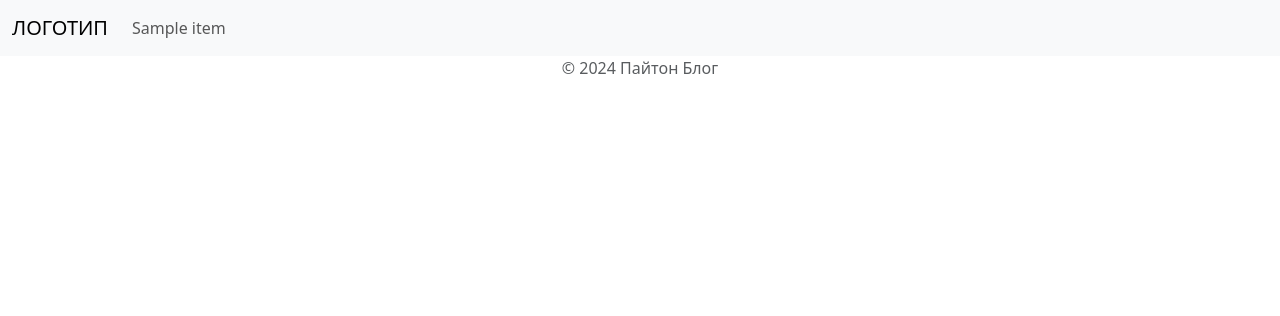
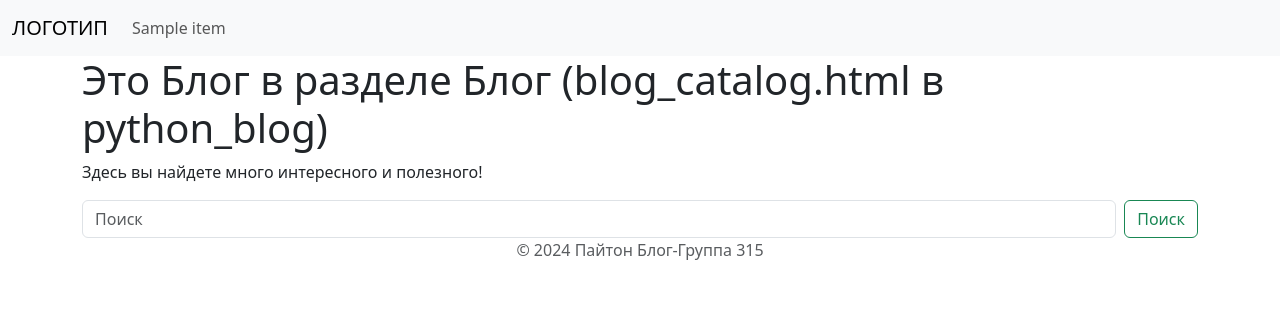
Before and after one commit to phk70/dj, a Django app: template python_blog/templates/python_blog/blog_catalog.html in a window 1280 px wide. Shown: the top 316 px of the page. Run offline with Django 5.2, Linux system fonts and the light colour scheme; the template is opened without the code that fills it: most values are stand-ins (such as "Sample title", 1, 10 or a date in 2020).

Commit message:
чуток перределал base в lock script, добавил хедер футкр и нав html пока пустые

```diff
--- a/python_blog/templates/python_blog/blog_catalog.html
+++ b/python_blog/templates/python_blog/blog_catalog.html
@@ -1,7 +1,12 @@
-{% extends "base.html" %} {% block title %}Блог{% endblock %} {% block content
-%}
-<h1>Это блог!</h1>
+{% extends "base.html" %}
+
+{% block title %}Блог{% endblock %}
+
+{% block content %}
+<h1>Это Блог в разделе Блог (blog_catalog.html в python_blog)</h1>
 <p>Здесь вы найдете много интересного и полезного!</p>
+
+{% comment %} Создаем строку поиска {% endcomment %}
 <form class="d-flex">
   <input
     class="form-control me-2"
@@ -11,3 +16,5 @@
   />
   <button class="btn btn-outline-success" type="submit">Поиск</button>
 </form>
+{% comment %} Заканчиваем строку поиска {% endcomment %}
+{% endblock %}
--- a/python_blog/views.py
+++ b/python_blog/views.py
@@ -108,7 +108,7 @@
         "posts": posts,
         "page_alias": "blog_catalog",
     }
-    return render(request, "blog/blog_catalog.html", context)
+    return render(request, "python_blog/blog_catalog.html", context)
 
 
 def index(request):
--- a/templates/about.html
+++ b/templates/about.html
@@ -4,5 +4,5 @@
 
 {% block content %}
 <h1>О сайте</h1>
-<p>Пользователей <i class="bi bi-clipboard-check"></i> {{ users_count }}</p>
+<p> Всего пользователей пользователей <i class="bi bi-person-square"></i> {{ users_count }}</p>
 {% endblock %}
--- a/templates/base.html
+++ b/templates/base.html
@@ -1,22 +1,29 @@
 <!DOCTYPE html>
 <html lang="en">
   <head>
+    {% block head %}
         <meta charset="utf-8" />
         <meta name="viewport" content="width=device-width, initial-scale=1" />
         <title>{% block title %}Python блог{% endblock title %}</title>
-    {% comment %} Подключил BS5 стили {% endcomment %}
+
+        {% comment %} Подключаем bs5  {% endcomment %}
+
         <link
         href="https://cdn.jsdelivr.net/npm/bootstrap@5.3.3/dist/css/bootstrap.min.css"
         rel="stylesheet"
         integrity="sha384-QWTKZyjpPEjISv5WaRU9OFeRpok6YctnYmDr5pNlyT2bRjXh0JMhjY6hW+ALEwIH"
         crossorigin="anonymous"
         />
-    {% comment %} Подключил BS5 иконки {% endcomment %}
+
+        {% comment %} Подключаем bs5 иконки {% endcomment %}
+
         <link
         rel="stylesheet"
         href="https://cdn.jsdelivr.net/npm/bootstrap-icons@1.11.1/font/bootstrap-icons.css"
         />
+    {% endblock head %}
   </head>
+
   <body>
     <header>
       {% block nav %} {% include "includes/nav.html" %} {% endblock %}
@@ -24,10 +31,11 @@
     <main>
       <div class="container-xl">{% block content %} {% endblock %}</div>
     </main>
+
     <footer>
       <div class="container-xl">
         {% block footer %}
-        <p class="text-center text-muted">&copy; 2024 Пайтон Блог</p>
+        <p class="text-center text-muted">&copy; 2024 Пайтон Блог-Группа 315</p>
         {% endblock %}
       </div>
     </footer>
@@ -36,7 +44,9 @@
       src="https://cdn.jsdelivr.net/npm/bootstrap@5.3.3/dist/js/bootstrap.bundle.min.js"
       integrity="sha384-YvpcrYf0tY3lHB60NNkmXc5s9fDVZLESaAA55NDzOxhy9GkcIdslK1eN7N6jIeHz"
       crossorigin="anonymous"
-    ></script>
-    {% block scripts %}{% endblock %}
+    >{% block scripts %}
+
+    {% endblock scripts %}
+    </script>
   </body>
 </html>
--- a/templates/index.html
+++ b/templates/index.html
@@ -1,8 +1,7 @@
 {% extends 'base.html' %}
 
-{% block title %}Главная{% endblock %}
+{% block title %}Главная страница{% endblock %}
 
 {% block content %}
-<h1>Главная страница</h1>
-
+<h1>Главная страница, шаблон = index.html в корневом каталоге</h1>
 {% endblock %}
```
Also changed, not shown: templates/footer.html (added), templates/header.html (added), templates/nav.html (added). Lines whose indentation alone changed are shown as unchanged.
